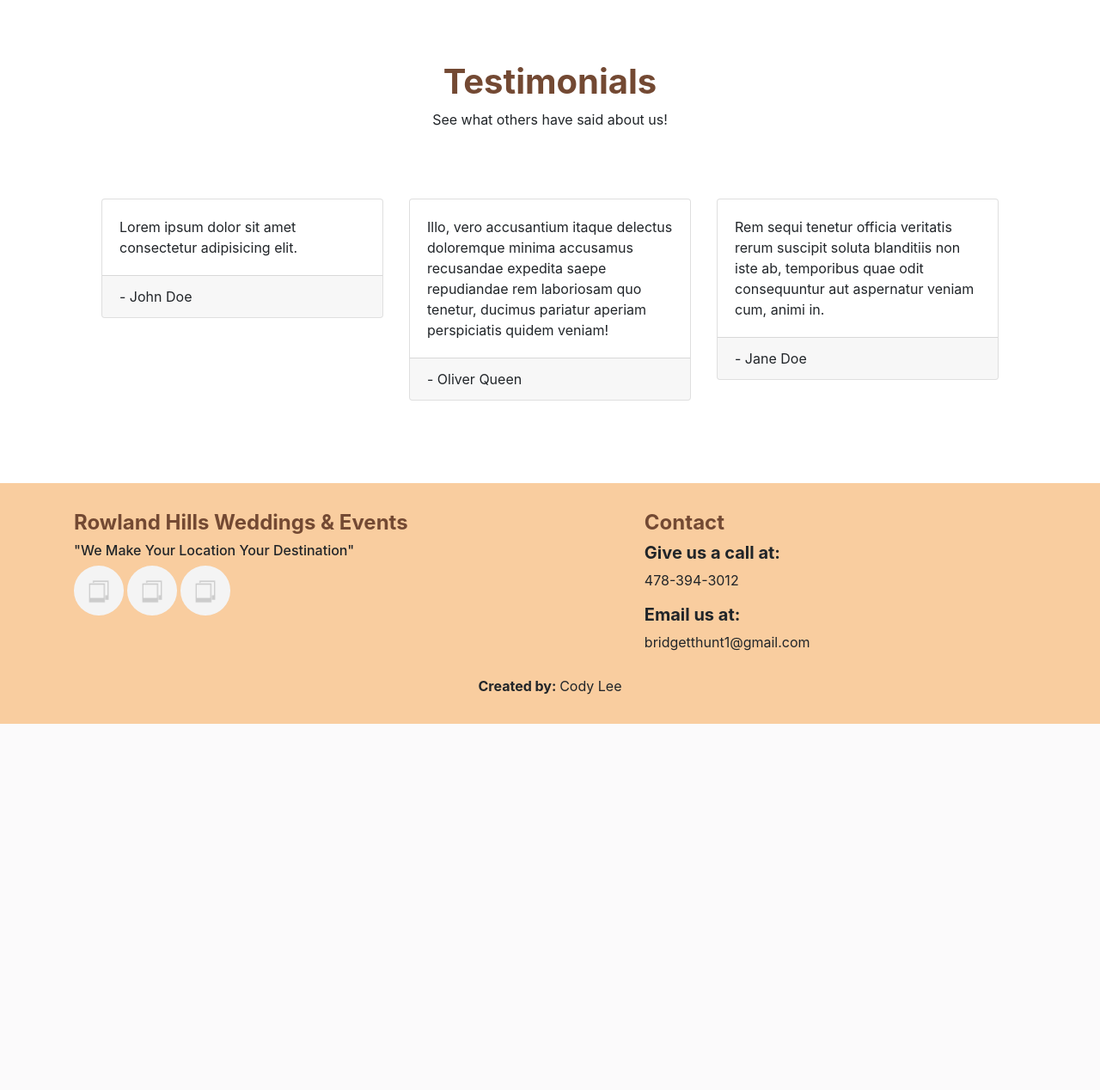
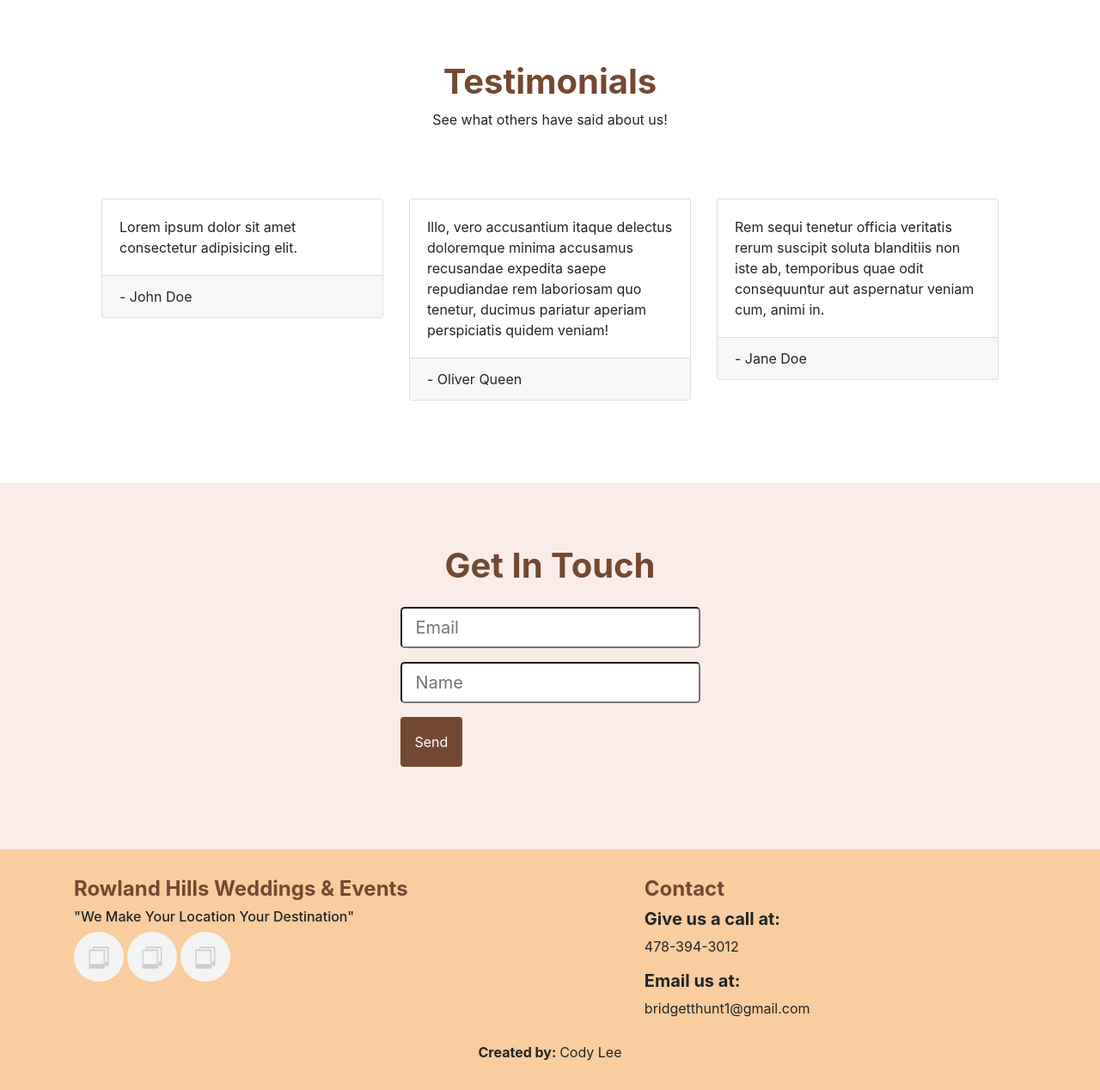
Before and after one commit to leecodya/rowland-hills, a Flask app: page / in a window 1280 px wide. Shown: the part 1549-2817 px from the top of the page at 86% size. Before the commit the page ends 2391 px from the top, so only its background shows below. Run offline with Flask 2, Linux system fonts and the light colour scheme; some libraries are stand-ins or nearby versions.

Commit message:
work done for get in touch section

```diff
--- a/static/style.css
+++ b/static/style.css
@@ -3,6 +3,10 @@
 }
 .myBackground2{
     background-color: #faece9;
+}
+.brownBackground{
+    background-color: #734933;
+    color: white;
 }
 .primary-text{
     color: #f9cd9f;
--- a/templates/home.html
+++ b/templates/home.html
@@ -76,4 +76,21 @@
         </div>
     </div>
 </div>
+<!-- Get In Touch Section -->
+<div class="container p-5">
+    <div class="row justify-content-center">
+        <h1 class="brown-text pt-4">Get In Touch</h1>
+    </div>
+    <div class="row justify-content-center p-3 pb-5">
+        <form action="https://formspree.io/myybgkvj" method="POST">
+            <div class="form-group">
+                <input type="text" class="form-control-lg" placeholder="Email" name="_replyto">
+            </div>
+            <div class="form-group">
+                <input type="text" class="form-control-lg" placeholder="Name" name="_name">
+            </div>
+            <button class="btn brownBackground p-3" type="submit">Send</button>
+        </form>
+    </div>
+</div>
 {% endblock %}
```
